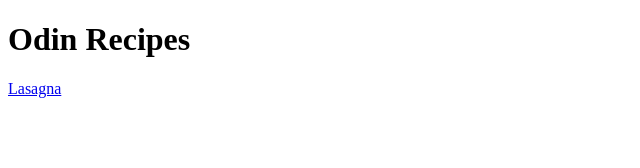
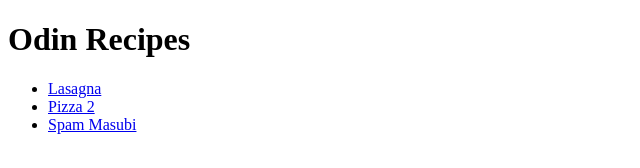
Before and after one commit to Ealey02/odin-recipes, a plain HTML site: page index.html in a window 1280 px wide. Shown: the whole page, without its empty margins (0-640 px from the left). Drawn offline with Linux system fonts and the light colour scheme.

Commit message:
Add index.html

```diff
--- a/index.html
+++ b/index.html
@@ -7,6 +7,12 @@
 </head>
 <body>
    <h1> Odin Recipes</h1>
-   <a href="recipes/lasagna.html"> Lasagna</a>
+
+   <ul>
+    <li><a href="recipes/lasagna.html">Lasagna</a></li>
+    <li><a href="recipes/Pizza.html">Pizza 2</a></li>
+    <li><a href="recipes/spammas.html">Spam Masubi</a></li>
+  </ul>
+
 </body>
 </html>
```
